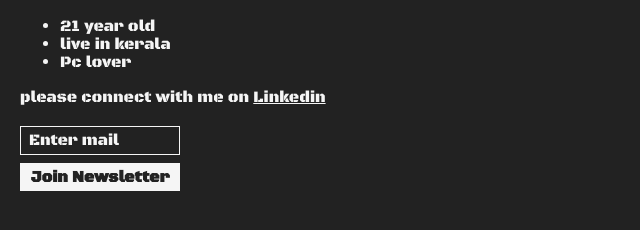
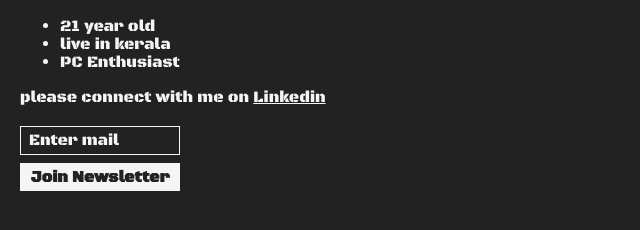
Before and after one commit to rashadraz/personal-site, a plain HTML site: page index.html in a window 1280 px wide. Shown: the part 422-652 px from the top of the page, 0-640 px from the left. Drawn offline with nearby package versions, Linux system fonts and the light colour scheme; a web font is replaced by a local one.

Commit message:
updated the list Item
list item updated

```diff
--- a/index.html
+++ b/index.html
@@ -17,7 +17,7 @@
             <ul>
                 <li>21 year old</li>
                  <li>live in kerala</li>
-                  <li>Pc lover</li>
+                  <li>PC Enthusiast</li>
             </ul>
         </p>
         <p>please connect with me on <a href="#">Linkedin</a></p>
```
